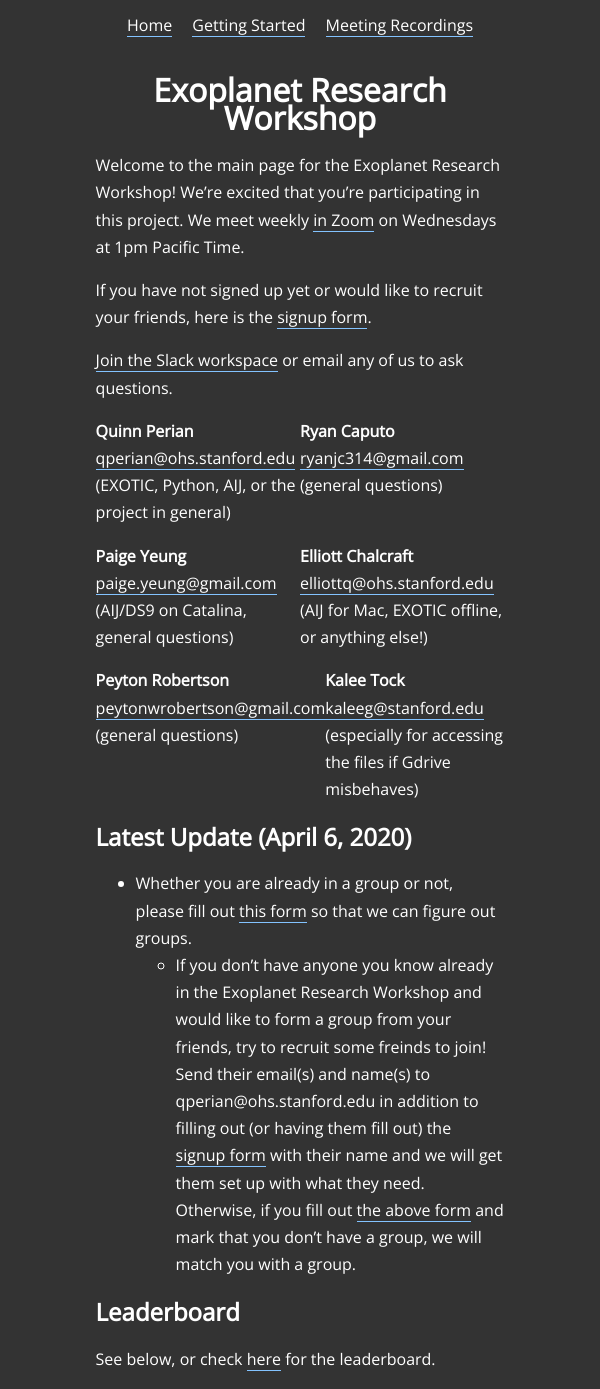
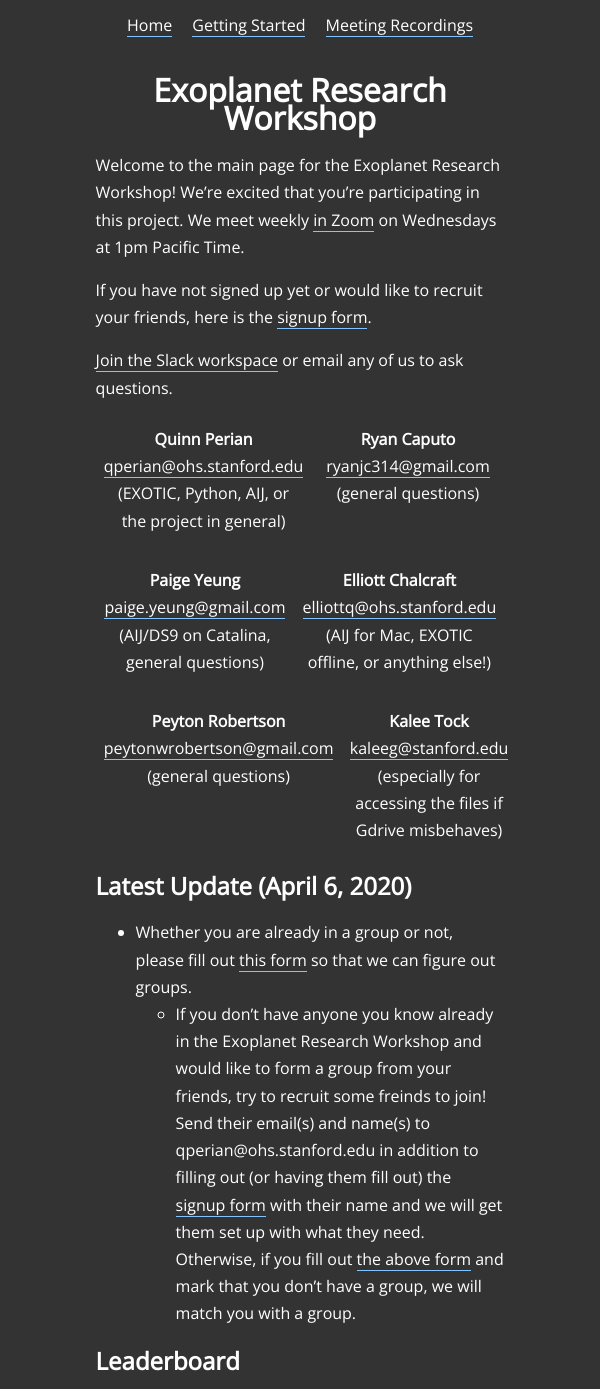
Before and after one commit to paigeyeung/exoplanetresearchworkshop, a Jekyll site: the page built from index.md, in a window 600 px wide. Shown: the top 1389 px of the page. Built offline with Jekyll 4.4.1, drawn with Linux system fonts in a browser that asks for light colours; grey boxes are pictures that could not be loaded.

Commit message:
Update styles.css

```diff
--- a/styles/styles.css
+++ b/styles/styles.css
@@ -1,6 +1,6 @@
 @import url('https://fonts.googleapis.com/css2?family=Open+Sans&display=swap');
 
-@media only screen and (max-width: 800px) {
+@media only screen and (max-width: 600px) {
 	.page-display, #nav {
 		width: 80%;
 	}
@@ -9,6 +9,8 @@
 	}
 	.column {
 		width: 100%;
+		text-align: center;
+		padding: 2%;
 	}
 }
 
@@ -76,13 +78,15 @@ a:hover, #nav a:active {
 	margin-left: 0.5rem;
 	margin-right: 0.5rem;
 }
-
-.row {
-	display: flex;
-}
-
-.column {
-	flex: 50%;
+@media only screen and (min-width: 600px) {
+	.row {
+		display: flex;
+	}
+	.column {
+		flex: 50%;
+		padding: 2%;
+		text-align:center;
+	}
 }
 
 input[type=text], input[type=email], select, textarea {
```
